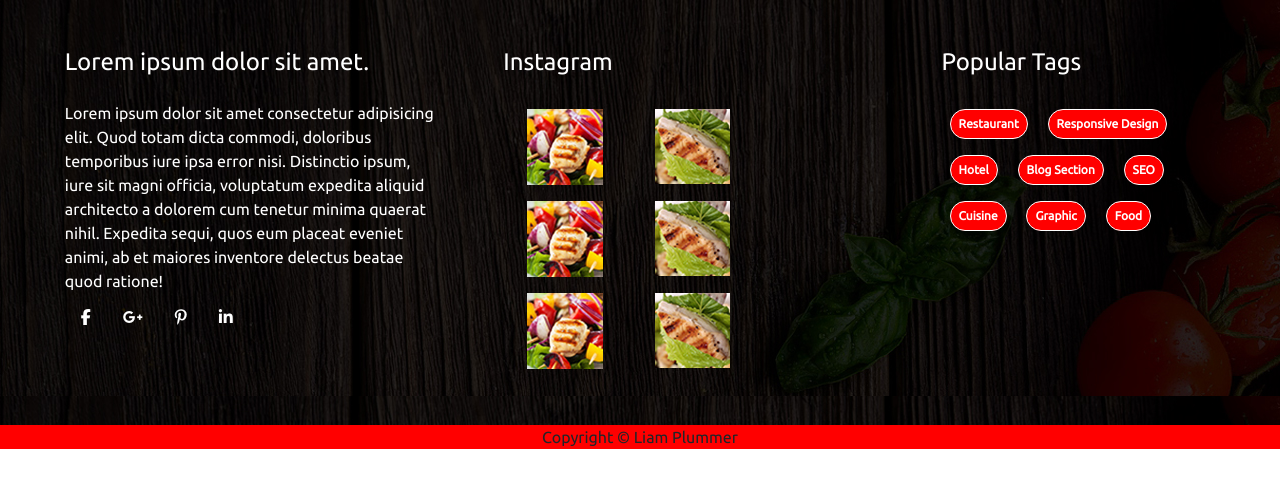
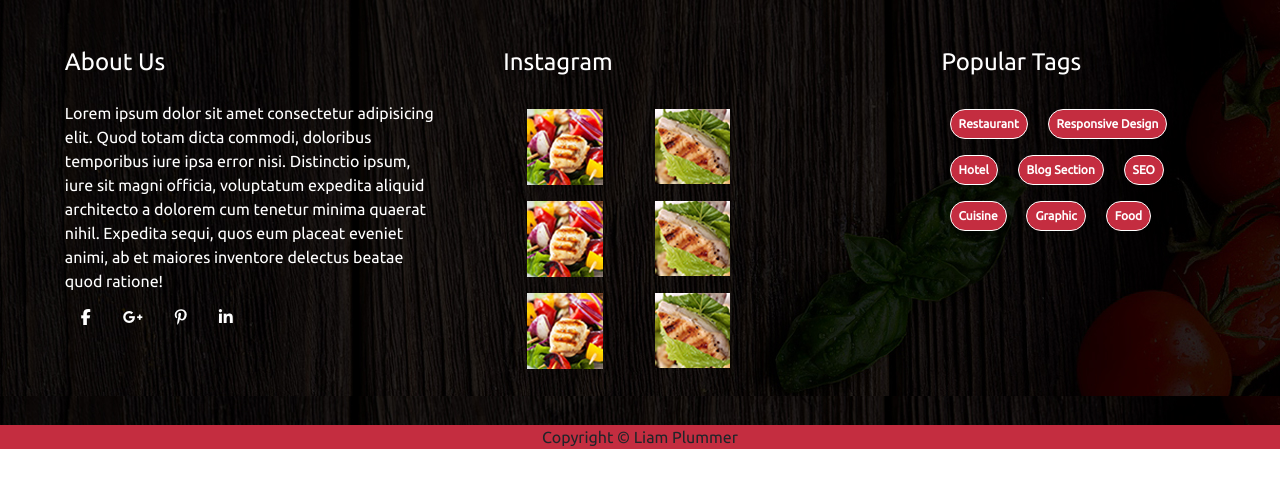
Before and after one commit to liam-plummer/git_bootstrap_les_chefs_14, a website: page index.html in a window 1280 px wide. Drawn offline with Linux system fonts and the light colour scheme.

Commit message:
footer - footer top deco

```diff
--- a/index.html
+++ b/index.html
@@ -28,7 +28,7 @@
         <div>
             <div class="row p-5 text-white justify-content-around" id="foot">
                 <div class="col-4">
-                    <h4 class=" pb-3">Lorem ipsum dolor sit amet.</h4>
+                    <h4 class=" pb-3">About Us</h4>
                     <p>Lorem ipsum dolor sit amet consectetur adipisicing elit. Quod totam dicta commodi, doloribus temporibus iure ipsa error nisi. Distinctio ipsum, iure sit magni officia, voluptatum expedita aliquid architecto a dolorem cum tenetur minima quaerat nihil. Expedita sequi, quos eum placeat eveniet animi, ab et maiores inventore delectus beatae quod ratione!</p>
                     <div class="d-flex">
                         <i class="fab fa-facebook-f mx-3"></i>
--- a/src/sass/_variables.sass
+++ b/src/sass/_variables.sass
@@ -1,3 +1,4 @@
 $footer-img  : "../../public/images/footer_background.jpg"
 
-$theme-colors : ("danger" : red)
+$theme-colors : ("danger" : #c42d40)
+$sizes : ("200" : 200%)
```
Also changed, not shown: public/css/style.css, 1 other file.
